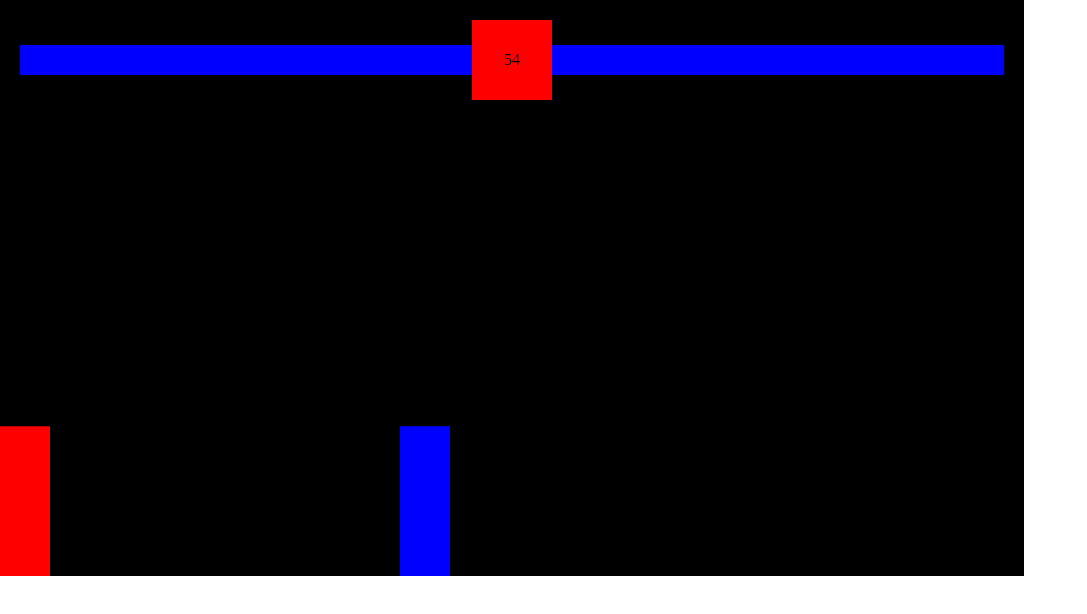
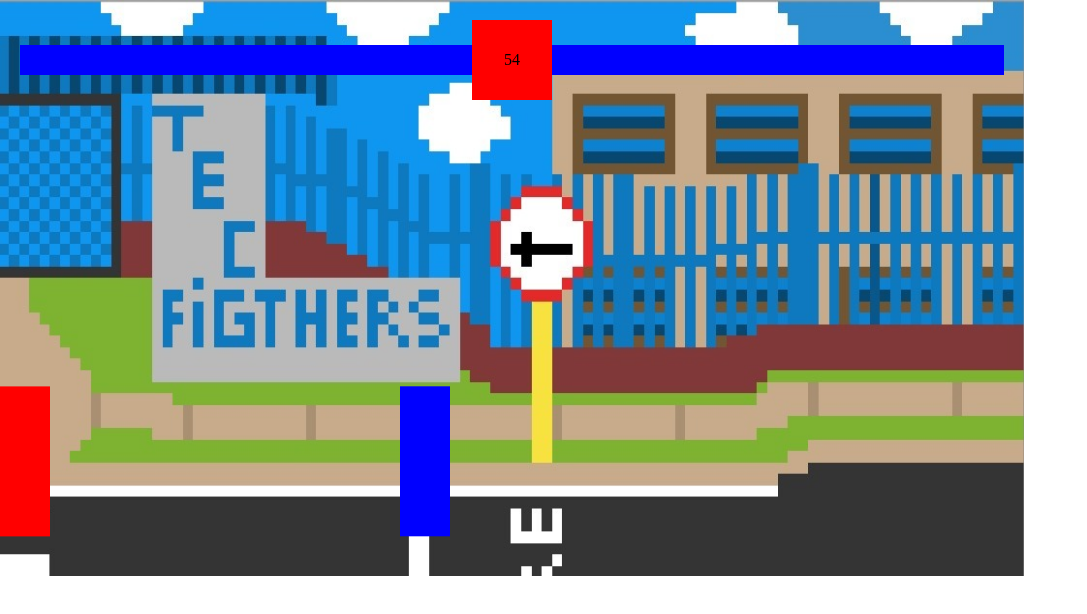
Before and after one commit to vinicciuss13/TEC-FIGHTERS, a plain HTML site: page index.html in a window 1280 px wide. Shown: the whole page, without its empty margins (0-1087 px from the left). Drawn offline with Linux system fonts and the light colour scheme.

Commit message:
sétimo commit

```diff
--- a/index.html
+++ b/index.html
@@ -4,6 +4,7 @@
     <meta charset="UTF-8">
     <meta name="viewport" content="width=device-width, initial-scale=1.0">
     <title>TEC FIGHTERS</title>
+    <link rel="icon" type="image/x-icon" href="./img/favicon-16x16.ico">
 
     <style>
         *{
@@ -90,6 +91,8 @@
         ">Empate</div>
         <canvas></canvas>
 
+        <script src="./js/utilidade.js"></script>
+        <script src="js/classes.js"></script>
     <script src="index.js"></script>
 </body>
 </html>
--- a/index.js
+++ b/index.js
@@ -7,66 +7,15 @@ canvas.height = 576
 c.fillRect(0, 0, canvas.width, canvas.height) //pinta um retângulo no canvas, nesse caso o fundo do jogo
 
 const gravity = 0.7 //gravidade do jogo
+const background = new Sprite({
+    position: {
+        x:0,
+        y:0
+    },
+    imageSrc: './img/fundo_rua.png'
+})
 
-class Sprite {
-    constructor({position, velocity, color = 'red', offset}){ //construtor da classe Sprite, que recebe um objeto com as propriedades position e velocity
-        this.position = position
-        this.velocity = velocity
-        this.width = 50
-        this.height = 150
-        this.lastKey //ultima tecla pressionada
-        this.attackbox = { //hitbox
-            position:{
-                x:this.position.x,
-                y:this.position.y
-            },
-            offset,
-            width: 100,
-            height: 50
-        }
-        this.color = color
-        this.isAttacking
-        this.health = 100
-    }
-
-    desenho(){
-        c.fillStyle = this.color //cor do retângulo
-        c.fillRect(this.position.x, this.position.y, this.width, this.height) //desenha o retângulo na posição x e y do objeto
-
-        // hitbox
-        if(this.isAttacking){//se o personagem estiver atacando, desenha a hitbox
-        c.fillStyle= 'green'
-        c.fillRect(
-        this.attackbox.position.x,
-         this.attackbox.position.y
-         , this.attackbox.width,
-          this.attackbox.height)
-       }
-    }
-
-    update(){
-        this.desenho() //desenha o retângulo na tela
-        this.attackbox.position.x = this.position.x + this.attackbox.offset.x //atualiza a posição da hitbox com a posição do retângulo
-        this.attackbox.position.y = this.position.y //atualiza a posição da hitbox com a posição do retângulo
-
-        this.position.x += this.velocity.x //atualiza a posição do retângulo com base na velocidade
-        this.position.y += this.velocity.y //atualiza a posição do retângulo com base na velocidade
-
-        if(this.position.y + this.height + this.velocity.y >=canvas.height) //impede que o retângulo caia infinitamente
-        {
-            this.velocity.y = 0 //para a queda
-        } else this.velocity.y += gravity //aplica a gravidade
-    }
-
-    attack(){
-        this.isAttacking = true
-        setTimeout(() => {
-            this.isAttacking = false
-        }, 100)
-    }
-}
-
-const player = new Sprite({ //cria um novo objeto da classe Sprite
+const player = new Fighter({ //cria um novo objeto da classe Sprite
     position: { //posição inicial do retângulo
     x: 0,
     y: 0
@@ -81,9 +30,7 @@ const player = new Sprite({ //cria um novo objeto da classe Sprite
     }
 })
 
-
-
-const enemy = new Sprite({ //cria um novo objeto da classe Sprite
+const enemy = new Fighter({ //cria um novo objeto da classe Sprite
     position: { //posição inicial do retângulo
     x: 400,
     y: 100
@@ -123,47 +70,15 @@ const keys = {
     }
 }
 
-function rectangularCollision({rectangle1, rectangle2}){ //função que verifica se dois retângulos estão colidindo
-    return(
-        rectangle1.attackbox.position.x + rectangle1.attackbox.width >=rectangle2.position.x &&
-        rectangle1.attackbox.position.x <= rectangle2.position.x + rectangle2.width &&
-        rectangle1.attackbox.position.y + rectangle1.attackbox.height >= rectangle2.position.y &&
-        rectangle1.attackbox.position.y <= rectangle2.position.y + rectangle2.height
-    )
-}
 
-function determineWinner({player, enemy, timerID}){
-    clearTimeout(timerID) //cancela o timer
-    document.querySelector('#displayText').style.display = 'flex' //exibe o texto de vitória
-    if (player.health === enemy.health){
-        document.querySelector('#displayText').innerHTML = 'Empate'
-    }  else if (player.health > enemy.health){
-        document.querySelector('#displayText').innerHTML = 'Jogador 1 Venceu'
-    } else if (enemy.health > player.health){
-        document.querySelector('#displayText').innerHTML = 'Jogador 2 Venceu'
-    }
-}
-
-let timer = 60
-let timerID
-function decreaseTimer(){
-    if(timer > 0){
-        timerID = setTimeout(decreaseTimer, 1000)
-        timer--
-        document.querySelector('#timer').innerHTML = timer
-    }
-
-    if (timer === 0){
-        document.querySelector('#displayText').style.display = 'flex'
-        determineWinner({player, enemy, timerID})
-    }
-}
 decreaseTimer()
 
 function animate(){
     window.requestAnimationFrame(animate) //chama a função animar novamente, criando um loop infinito
     c.fillStyle = 'black' //cor do fundo do jogo
     c.fillRect(0,0, canvas.width, canvas.height) //pinta o fundo do jogo
+
+    background.update() //desenha o fundo do jogo
     player.update() //atualiza a posição do jogador
     enemy.update() //atualiza a posição do inimigo
 
--- /dev/null
+++ b/js/classes.js
@@ -0,0 +1,76 @@
+class Sprite {
+    constructor({position, imageSrc}){ //construtor da classe Sprite, que recebe um objeto com as propriedades position e velocity
+        this.position = position
+        this.width = 50
+        this.height = 150
+        this.image = new Image()
+        this.image.src = imageSrc
+    }
+
+    desenho() {
+        c.drawImage(this.image, 0, 0, canvas.width, canvas.height)
+    }
+
+
+    update(){
+        this.desenho() //desenha o retângulo na tela
+    }
+}
+
+class Fighter {
+    constructor({position, velocity, color = 'red', offset}){ //construtor da classe Sprite, que recebe um objeto com as propriedades position e velocity
+        this.position = position
+        this.velocity = velocity
+        this.width = 50
+        this.height = 150
+        this.lastKey //ultima tecla pressionada
+        this.attackbox = { //hitbox
+            position:{
+                x:this.position.x,
+                y:this.position.y
+            },
+            offset,
+            width: 100,
+            height: 50
+        }
+        this.color = color
+        this.isAttacking
+        this.health = 100
+    }
+
+    desenho(){
+        c.fillStyle = this.color //cor do retângulo
+        c.fillRect(this.position.x, this.position.y, this.width, this.height) //desenha o retângulo na posição x e y do objeto
+
+        // hitbox
+        if(this.isAttacking){//se o personagem estiver atacando, desenha a hitbox
+        c.fillStyle= 'green'
+        c.fillRect(
+        this.attackbox.position.x,
+         this.attackbox.position.y
+         , this.attackbox.width,
+          this.attackbox.height)
+       }
+    }
+
+    update(){
+        this.desenho() //desenha o retângulo na tela
+        this.attackbox.position.x = this.position.x + this.attackbox.offset.x //atualiza a posição da hitbox com a posição do retângulo
+        this.attackbox.position.y = this.position.y //atualiza a posição da hitbox com a posição do retângulo
+
+        this.position.x += this.velocity.x //atualiza a posição do retângulo com base na velocidade
+        this.position.y += this.velocity.y //atualiza a posição do retângulo com base na velocidade
+
+        if(this.position.y + this.height + this.velocity.y >=canvas.height - 40) //impede que o retângulo caia infinitamente
+        {
+            this.velocity.y = 0 //para a queda
+        } else this.velocity.y += gravity //aplica a gravidade
+    }
+
+    attack(){
+        this.isAttacking = true
+        setTimeout(() => {
+            this.isAttacking = false
+        }, 100)
+    }
+}
--- /dev/null
+++ b/js/utilidade.js
@@ -0,0 +1,35 @@
+function rectangularCollision({rectangle1, rectangle2}){ //função que verifica se dois retângulos estão colidindo
+    return(
+        rectangle1.attackbox.position.x + rectangle1.attackbox.width >=rectangle2.position.x &&
+        rectangle1.attackbox.position.x <= rectangle2.position.x + rectangle2.width &&
+        rectangle1.attackbox.position.y + rectangle1.attackbox.height >= rectangle2.position.y &&
+        rectangle1.attackbox.position.y <= rectangle2.position.y + rectangle2.height
+    )
+}
+
+function determineWinner({player, enemy, timerID}){
+    clearTimeout(timerID) //cancela o timer
+    document.querySelector('#displayText').style.display = 'flex' //exibe o texto de vitória
+    if (player.health === enemy.health){
+        document.querySelector('#displayText').innerHTML = 'Empate'
+    }  else if (player.health > enemy.health){
+        document.querySelector('#displayText').innerHTML = 'Jogador 1 Venceu'
+    } else if (enemy.health > player.health){
+        document.querySelector('#displayText').innerHTML = 'Jogador 2 Venceu'
+    }
+}
+
+let timer = 60
+let timerID
+function decreaseTimer(){
+    if(timer > 0){
+        timerID = setTimeout(decreaseTimer, 1000)
+        timer--
+        document.querySelector('#timer').innerHTML = timer
+    }
+
+    if (timer === 0){
+        document.querySelector('#displayText').style.display = 'flex'
+        determineWinner({player, enemy, timerID})
+    }
+}
```
Also changed, not shown: img/favicon-16x16.ico (added), img/fundo_rua.png (added), 1 other file.
